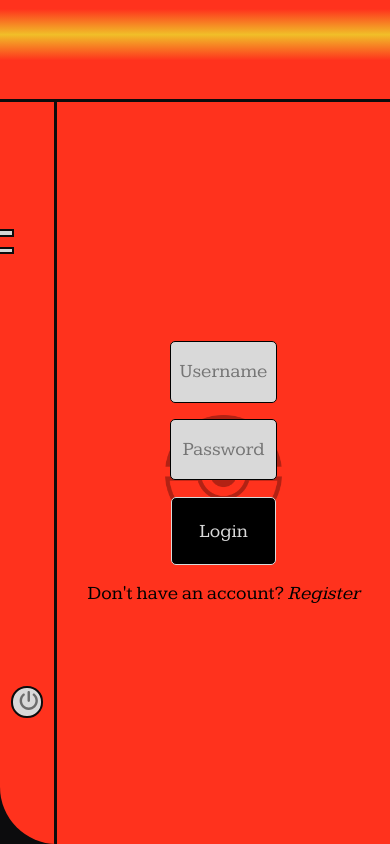
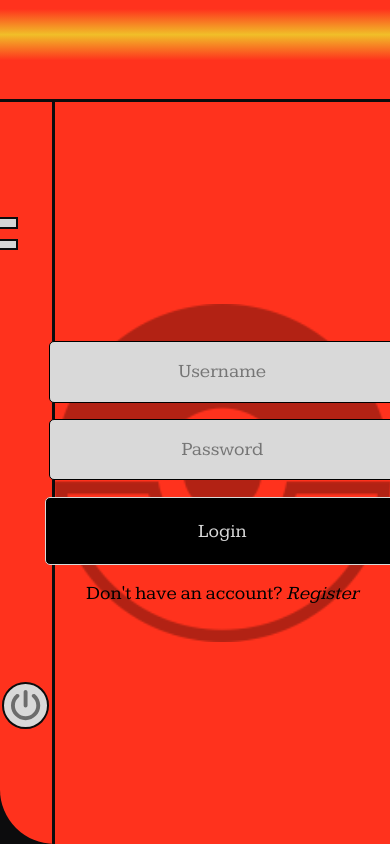
Before and after one commit to hyunxhri/p-pokedex, a Vue app: page / in a window 390 px wide. Built offline with nearby package versions, Linux system fonts and the light colour scheme.

Commit message:
avance login registro

```diff
--- a/src/components/LeftBar.vue
+++ b/src/components/LeftBar.vue
@@ -37,6 +37,9 @@ export default {
             color: rgba(0, 0, 0, 0.5);
             font-size: 5vw;
             margin-top: 50vh;
+            display:flex;
+            justify-content: center;
+            align-items: center;
             cursor: pointer;
 
             &:hover {
--- a/src/pages/ContactPage.vue
+++ b/src/pages/ContactPage.vue
@@ -42,7 +42,7 @@ export default {
       <p v-if="!isTitleValid" class="content__form--error-message">Por favor ingresa un título de al menos 4 carácteres.</p>
       <input class="content__form--input" type="email" v-model="email" placeholder="Email" required>
       <p v-if="!isEmailValid" class="content__form--error-message">El correo electrónico debe terminar en .com o .es.</p>
-      <textarea class="content__form--textarea" cols="30" rows="5" v-model="message" placeholder="Message" required></textarea>
+      <textarea class="content__form--textarea" cols="30" rows="3" v-model="message" placeholder="Message" required></textarea>
       <p v-if="!isMessageValid" class="content__form--error-message">Por favor ingresa un mensaje de al menos 20 caracteres.</p>
       <button class="content__form--button">Send</button>
       <p v-if="formSubmitted" class="content__form--success-message">Formulario enviado</p>
@@ -67,28 +67,28 @@ export default {
     }
 
     & .content__form{
-      width: 50vh;
+      width: auto;
       margin: 0 auto;
 
       & .content__form--input, .content__form--textarea, .content__form--button {
-        width: 40vh;
+        width: 40vw;
         display: block;
         margin: 1vh auto;
         font-family: "Kameron";
         padding: 2vh;
         background: #d9d9d9;
-        font-size: 2vh;
+        font-size: 2.5vh;
         border: 2px solid #000;
       }
 
       & .content__form--button{
-        width: 44.5vh;
+        width: 42vw;
       }
 
       & .content__form--error-message, .content__form--success-message {
       color: red;
-      width: 40vh;
-      font-size: 1.3vh;
+      width: 40vw;
+      font-size: 2vh;
       border: 1px solid red;
       padding: 1vh 2vh;
       margin: 1vh auto;
--- a/src/pages/LoginPage.vue
+++ b/src/pages/LoginPage.vue
@@ -29,20 +29,20 @@ export default {
         flex-direction: column;
         position:relative;
 
-        && .login-container__img {
+        & .login-container__img {
             width: 30vw;
             opacity:30%;
             position:absolute;
             z-index:0;
         }
 
-        && .login-container__form {
+        & .login-container__form {
             display:flex;
             flex-direction: column;
             align-items: center;
             z-index:1;
 
-            && .login-container__form--input {
+            & .login-container__form--input {
                 font-family: 'Kameron';
                 text-align: center;
                 color:#000;
@@ -83,4 +83,37 @@ export default {
             }
         }
     }
+
+    @media screen and (max-width: 920px){
+        .login-container {
+            & .login-container__img {
+            width: 40vh;
+            }
+
+            & .login-container__form {
+                & .login-container__form--input {
+                    width: 40vh;
+                }
+
+                & .login-container__form--button {
+                    width: 42vh;
+                }
+            }
+        }
+
+        .connection-bar {
+            width:25vw;
+
+            & .connection-bar__button {
+                width: 12vw;
+                height: 12vw;
+                font-size: 8vw;
+            }
+
+            & .connection-bar__lights-decoration .light {
+                width: 4vw;
+                height: 2vw;
+            }
+        }
+    }
 </style>
--- a/src/pages/RegisterPage.vue
+++ b/src/pages/RegisterPage.vue
@@ -97,4 +97,37 @@ export default {
             }
         }
     }
+
+    @media screen and (max-width: 920px){
+        .register-container {
+            & .register-container__img {
+            width: 40vh;
+            }
+
+            & .register-container__form {
+                & .register-container__form--input {
+                    width: 40vh;
+                }
+
+                & .register-container__form--button {
+                    width: 42vh;
+                }
+            }
+        }
+
+        .connection-bar {
+            width:25vw;
+
+            & .connection-bar__button {
+                width: 12vw;
+                height: 12vw;
+                font-size: 8vw;
+            }
+
+            & .connection-bar__lights-decoration .light {
+                width: 4vw;
+                height: 2vw;
+            }
+        }
+    }
 </style>
```
